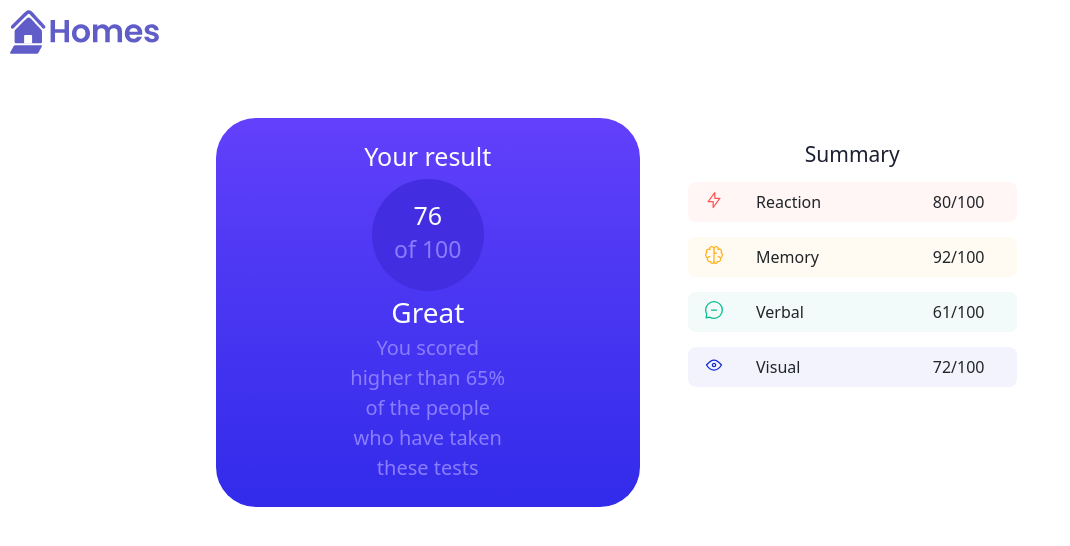
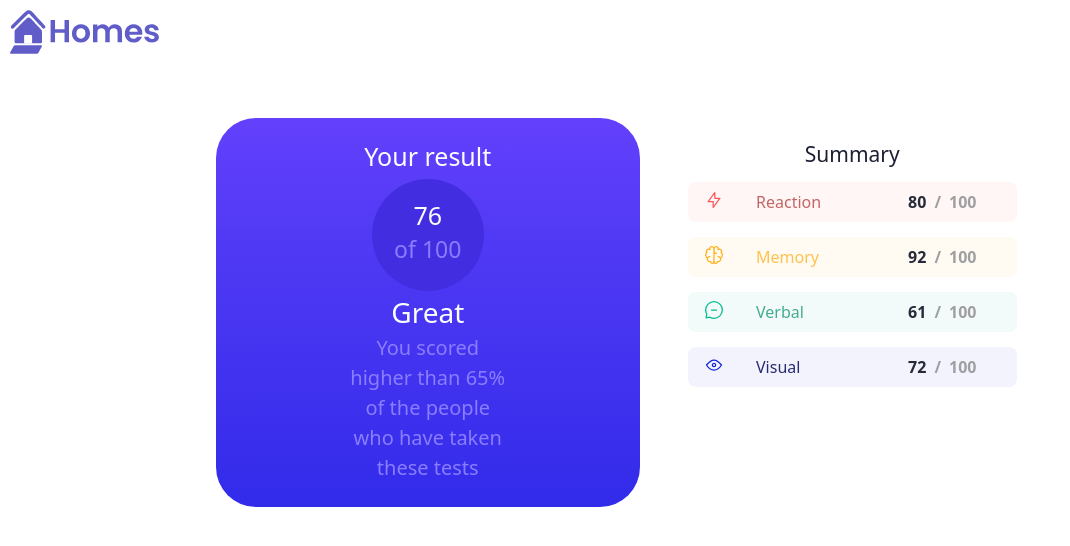
Before and after one commit to marcelCarpinter/results-summary-angular, an Angular app in the folder app/: page / in a window 1280 px wide. Shown: the top 546 px of the page, without its empty margins (0-1070 px from the left). Built offline with nearby package versions, Linux system fonts and the light colour scheme.

Commit message:
Adding styles and fixing layout

```diff
--- a/app/src/app/score/score.component.css
+++ b/app/src/app/score/score.component.css
@@ -23,3 +23,35 @@
   margin-top: 15px;
   margin-bottom: 10px;
 }
+
+.score-title{
+  font-weight: 500;
+}
+
+.score-title-reaction{
+  color: #c16665;
+}
+
+.score-title-memory{
+  color: #ffc14d;
+}
+
+.score-title-verbal{
+  color: #45ac91;
+}
+
+.score-title-visual{
+  color: #272c70;
+}
+
+.score-value{
+  color: #272a39;
+}
+
+.score-total{
+  color: #9f9fa1;
+}
+
+.score-result{
+  font-weight: 600;
+}
--- a/app/src/app/score/score.component.ts
+++ b/app/src/app/score/score.component.ts
@@ -12,11 +12,15 @@ import {Result} from "../result";
       <div class="">
         <img src="{{result.icon}}" alt="" class="px-2">
       </div>
-      <div class="grow">
+      <div class="grow score-title score-title-{{ result.category.toLowerCase() }}">
         <p class="px-4">{{result.category}}</p>
       </div>
       <div class="grow text-right">
-        <p class="px-4">{{result.score}}/100</p>
+        <p class="px-4 score-result">
+          <span class="score-value px-2">{{result.score}}</span>
+          <span class="score-total">/</span>
+          <span class="score-total px-2">100</span>
+        </p>
       </div>
     </div>
   `,
```
